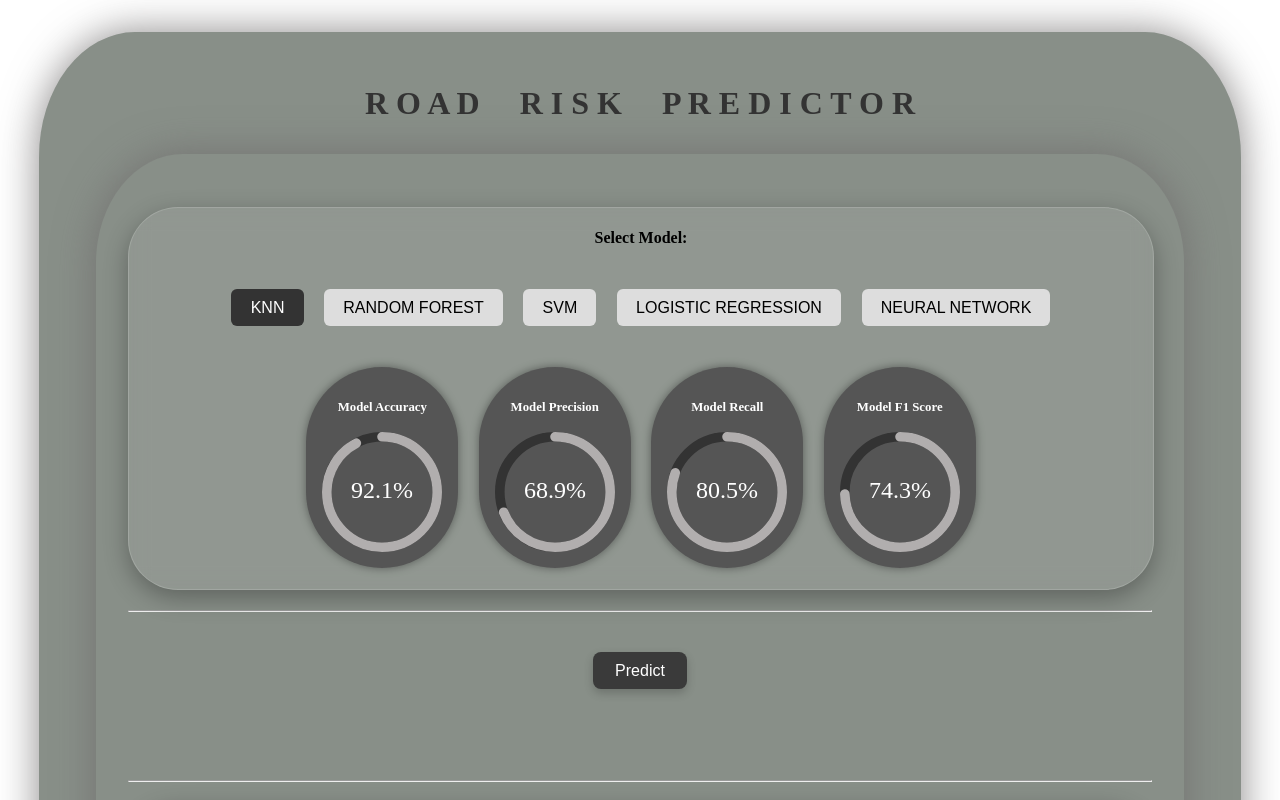
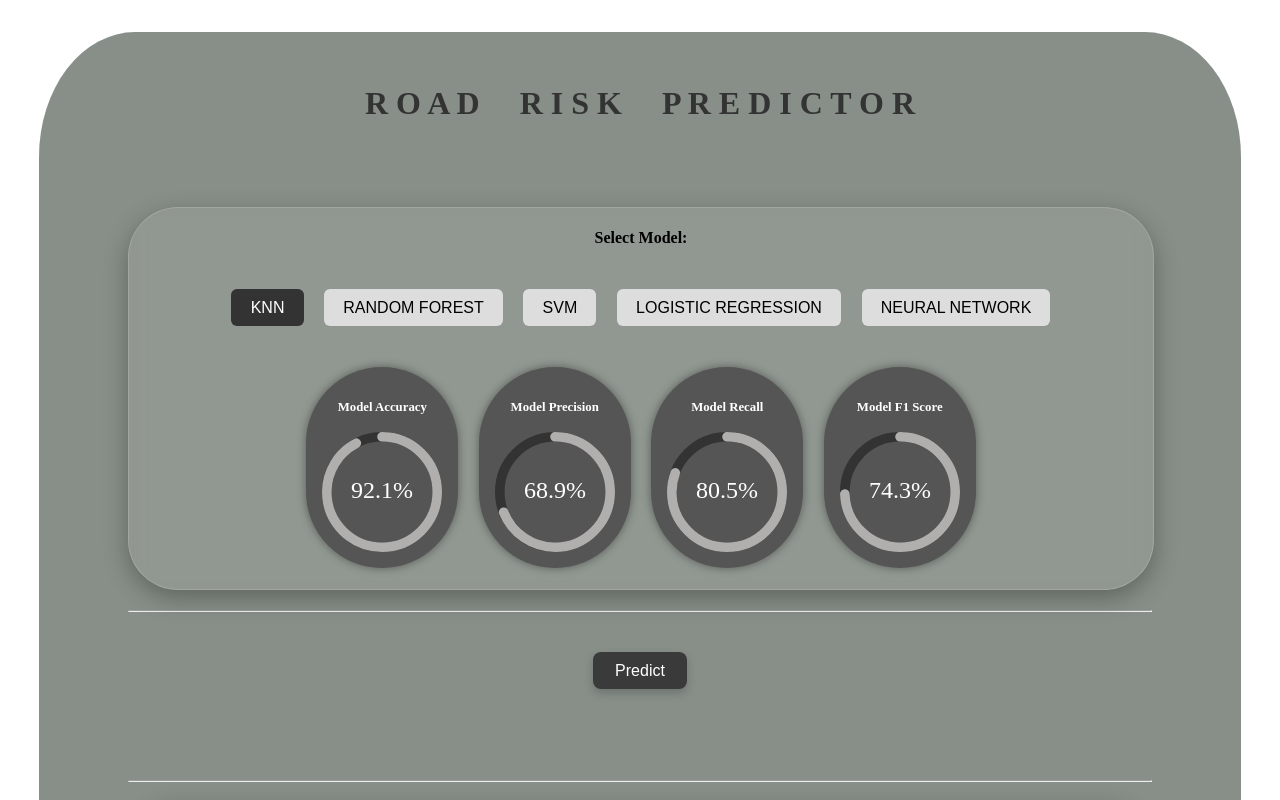
Before and after one commit to Jaturaput-Jongsubcharoen/ML_client, a React (Vite) app: page / in a window 1280 px wide. Shown: the top 800 px of the page. Built offline with nearby package versions, Linux system fonts and the light colour scheme.

Commit message:
Jaturaput_update26

```diff
--- a/src/PredictedPage.css
+++ b/src/PredictedPage.css
@@ -15,8 +15,6 @@
   max-width: 100%;
   margin: 2rem auto;
   padding: 2rem;
-  /*border: 1px solid red;*/
-  box-shadow: 0 0 40px rgba(110, 107, 107, 0.8);
   border-radius: 8%;
   width: 90%;
 }
```
